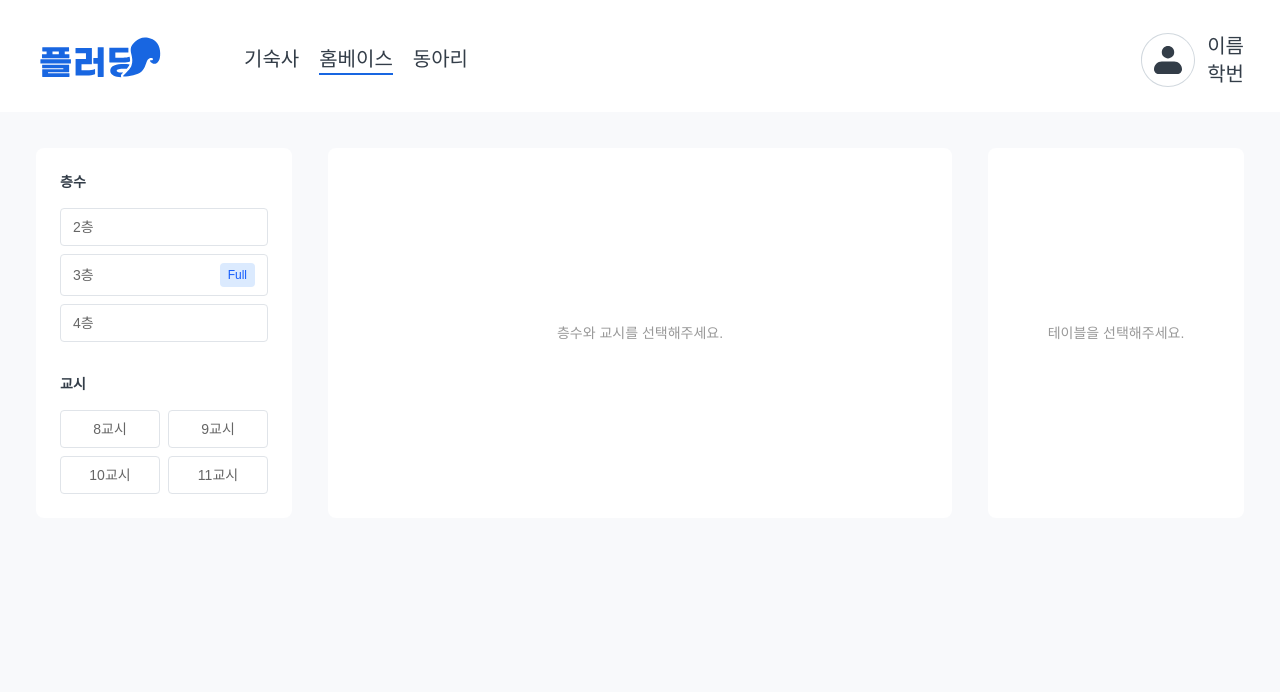
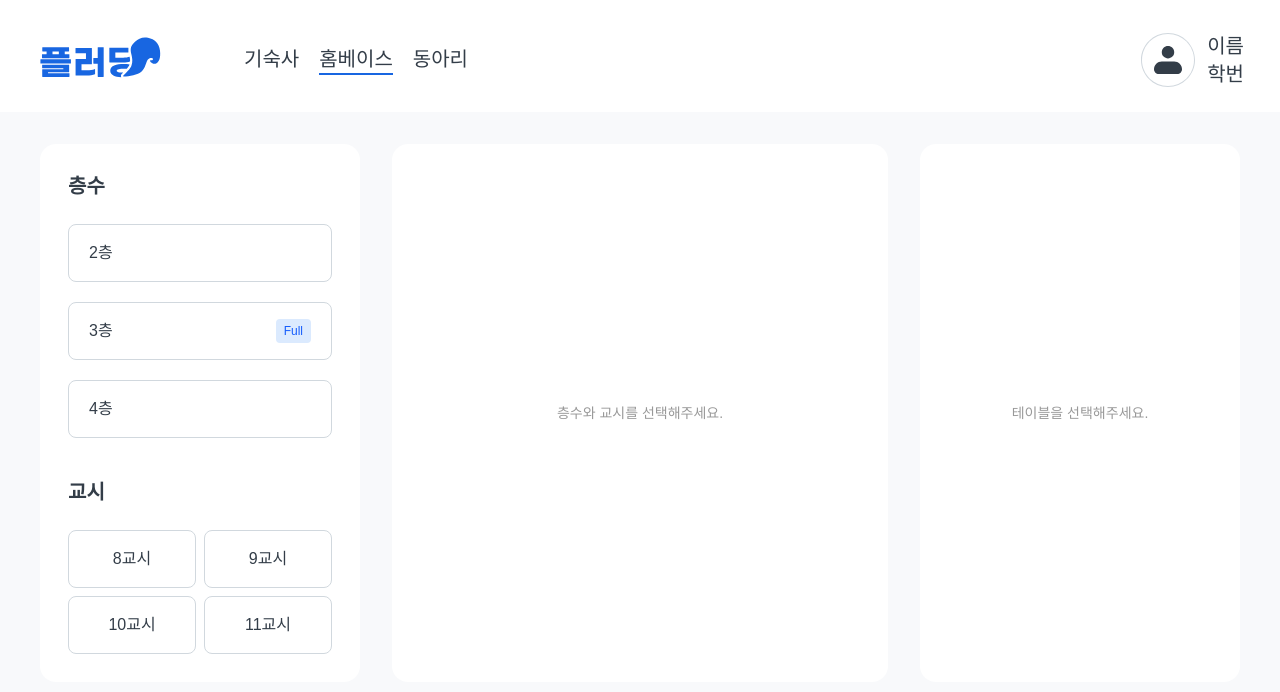
Before and after one commit to team-incube/Flooding-Frontend-Onboarding, a Next.js app: page /homebase in a window 1280 px wide. Shown: the top 692 px of the page. Built offline with nearby package versions, Linux system fonts and the light colour scheme; a web font is replaced by a local one.

Commit message:
홈베이스 페이지의 스타일 개선 및 레이아웃 조정

```diff
--- a/src/app/globals.css
+++ b/src/app/globals.css
@@ -2,7 +2,11 @@
 
 @theme {
   --font-family-sans: Pretendard, sans-serif;
+
+  --color-main: #1866E1;
 }
+
+
 
 body {
   font-family: Pretendard, sans-serif;
--- a/src/views/homebase/ui/HomebasePage/index.tsx
+++ b/src/views/homebase/ui/HomebasePage/index.tsx
@@ -4,50 +4,50 @@ export default function HomebasePage() {
   return (
     <div className="min-h-screen bg-[#F8F9FB]">
       <Header />
-      <div className="max-w-[1500px] mx-auto px-9 py-9 flex gap-9">
-        <div className="w-64 bg-white rounded-lg p-6 h-fit">
-          <div className="mb-8">
-            <h3 className="text-sm font-semibold text-[#333D48] mb-4">층수</h3>
-            <div className="space-y-2">
-              <div className="px-3 py-2 border border-[#E0E4E9] rounded text-sm text-[#666666]">
+      <div className="max-w-[1500px] mx-auto px-10 py-8 flex gap-8">
+        <div className="w-80 bg-white rounded-2xl p-7 h-fit">
+          <div className="mb-10">
+            <h3 className="text-xl font-semibold text-[#333D48] mb-6">층수</h3>
+            <div className="space-y-5">
+              <div className="px-5 py-4 border border-[#D1D8DE] rounded-lg text-md text-[#333D48]">
                 2층
               </div>
-              <div className="px-3 py-2 border border-[#E0E4E9] rounded text-sm text-[#666666] flex justify-between items-center">
+              <div className="px-5 py-4 border border-[#D1D8DE] rounded-lg text-md text-[#333D48] flex justify-between items-center">
                 <span>3층</span>
                 <span className="text-xs bg-blue-100 text-blue-600 px-2 py-1 rounded">Full</span>
               </div>
-              <div className="px-3 py-2 border border-[#E0E4E9] rounded text-sm text-[#666666]">
+              <div className="px-5 py-4 border border-[#D1D8DE] rounded-lg text-md text-[#333D48]">
                 4층
               </div>
             </div>
           </div>
 
           <div>
-            <h3 className="text-sm font-semibold text-[#333D48] mb-4">교시</h3>
+            <h3 className="text-xl font-semibold text-[#333D48] mb-6">교시</h3>
             <div className="grid grid-cols-2 gap-2">
-              <button className="px-3 py-2 border border-[#E0E4E9] rounded text-sm text-[#666666] hover:bg-gray-50">
+              <button className="px-5 py-4 border border-[#D1D8DE] rounded-lg text-md text-[#333D48] hover:bg-gray-50">
                 8교시
               </button>
-              <button className="px-3 py-2 border border-[#E0E4E9] rounded text-sm text-[#666666] hover:bg-gray-50">
+              <button className="px-5 py-4 border border-[#D1D8DE] rounded-lg text-md text-[#333D48] hover:bg-gray-50">
                 9교시
               </button>
-              <button className="px-3 py-2 border border-[#E0E4E9] rounded text-sm text-[#666666] hover:bg-gray-50">
+              <button className="px-5 py-4 border border-[#D1D8DE] rounded-lg text-md text-[#333D48] hover:bg-gray-50">
                 10교시
               </button>
-              <button className="px-3 py-2 border border-[#E0E4E9] rounded text-sm text-[#666666] hover:bg-gray-50">
+              <button className="px-5 py-4 border border-[#D1D8DE] rounded-lg text-md text-[#333D48] hover:bg-gray-50">
                 11교시
               </button>
             </div>
           </div>
         </div>
 
-        <div className="flex-1 flex items-center justify-center bg-white rounded-lg">
+        <div className="flex-1 flex items-center justify-center bg-white rounded-2xl">
           <div className="text-center">
             <p className="text-[#999999] text-sm">층수와 교시를 선택해주세요.</p>
           </div>
         </div>
 
-        <div className="w-64 flex items-center justify-center bg-white rounded-lg">
+        <div className="w-80 flex items-center justify-center bg-white rounded-2xl">
           <div className="text-center">
             <p className="text-[#999999] text-sm">테이블을 선택해주세요.</p>
           </div>
```
